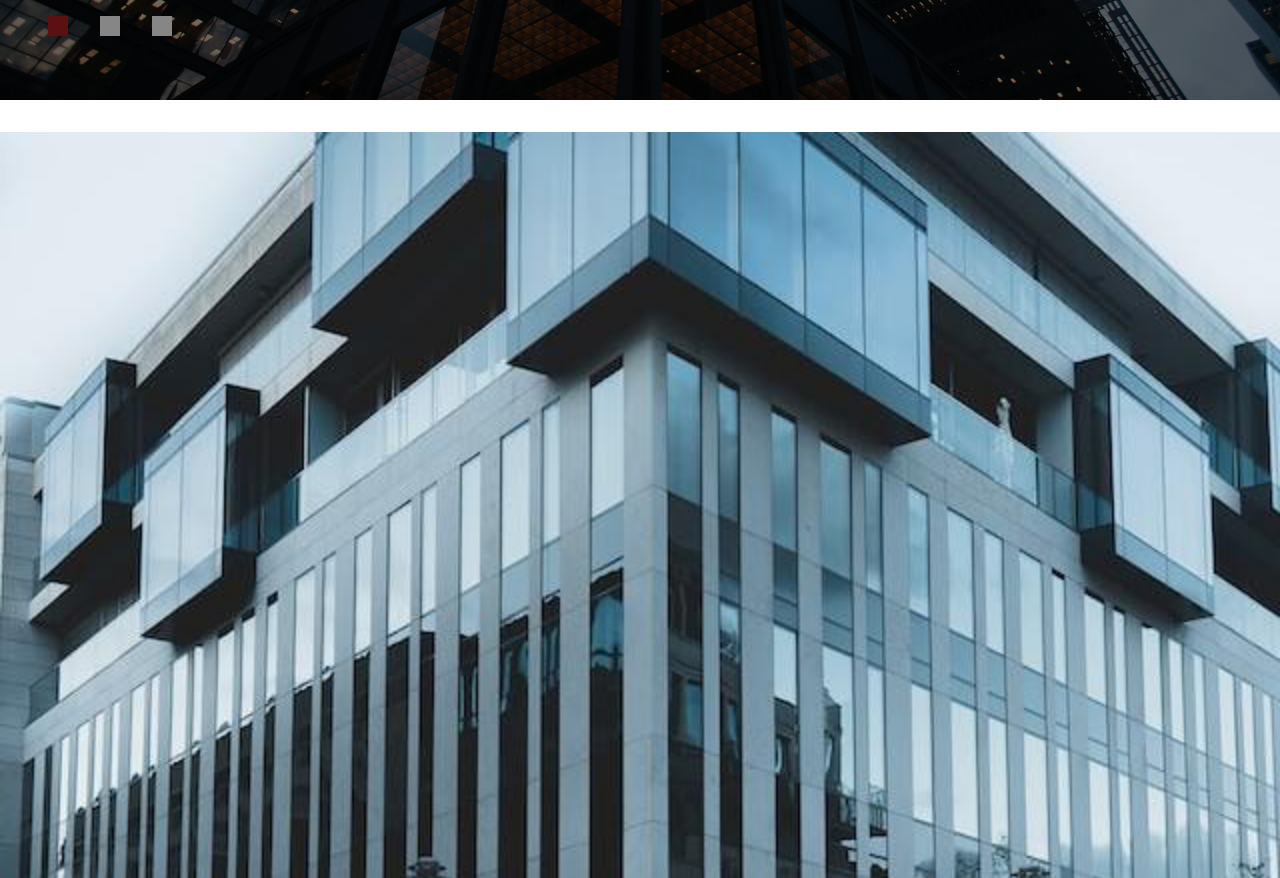
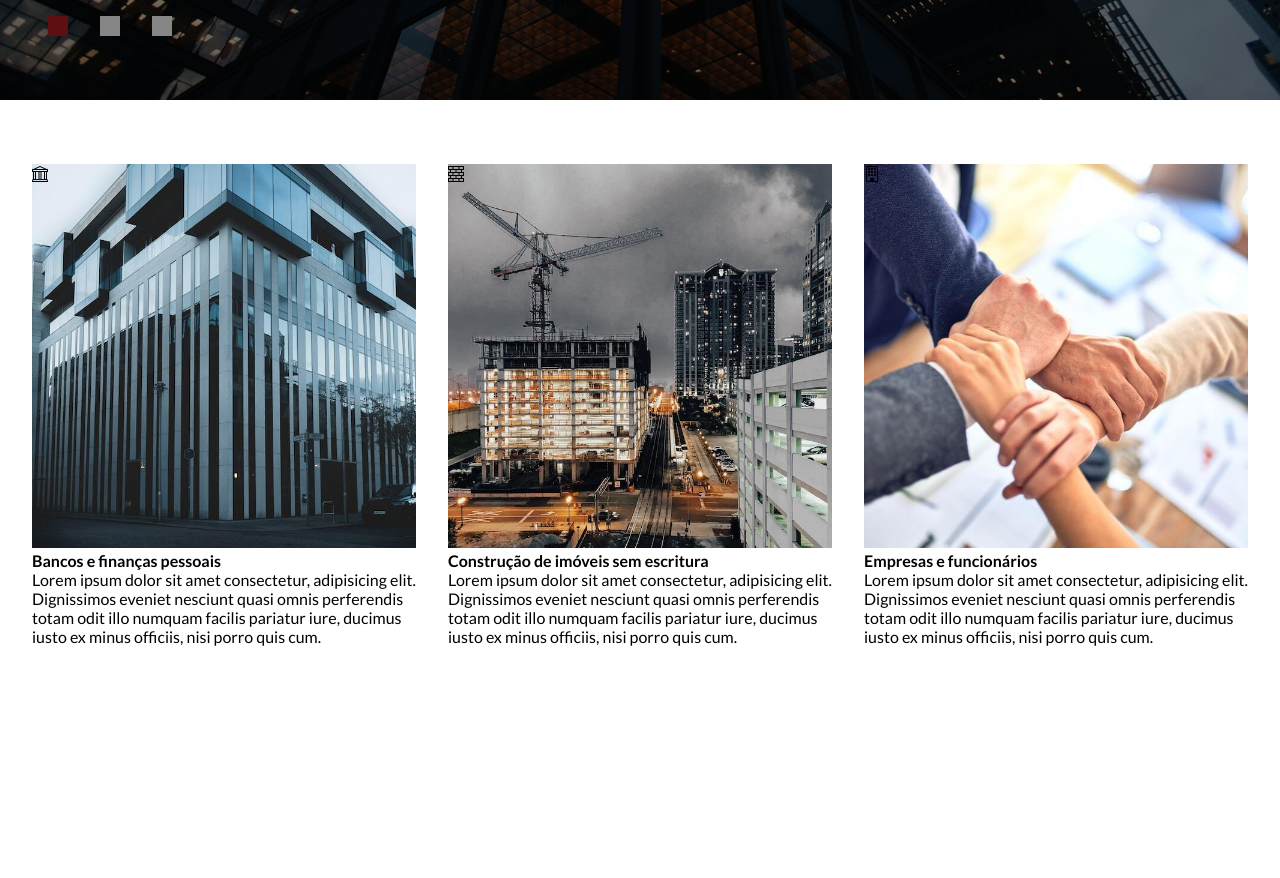
Before and after one commit to Eralves1/Pearson-Hardman, a plain HTML site: page index.html in a window 1280 px wide. Shown: the part 620-1498 px from the top of the page. After the commit the page ends 1298 px from the top, so only its background shows below. Drawn offline with nearby package versions, Linux system fonts and the light colour scheme.

Commit message:
html main and div.other-services

```diff
--- a/css/style.css
+++ b/css/style.css
@@ -129,3 +129,19 @@ img {
 .dot.active{
     background-color: var(--secondary-bg-color);
 }
+
+#other-services{
+    width: 100%;
+    display: flex;
+    gap: 2rem;
+    padding: 2rem;
+}
+
+.service{
+    position: relative;
+}
+
+.service i{
+    position: absolute;
+    left: 0;
+}
```
